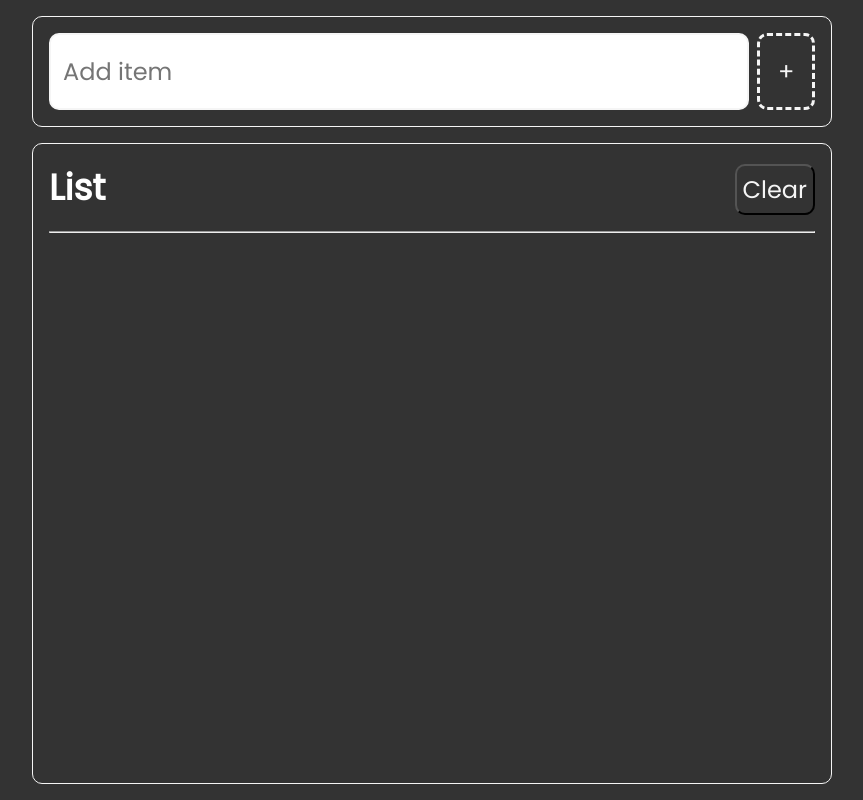
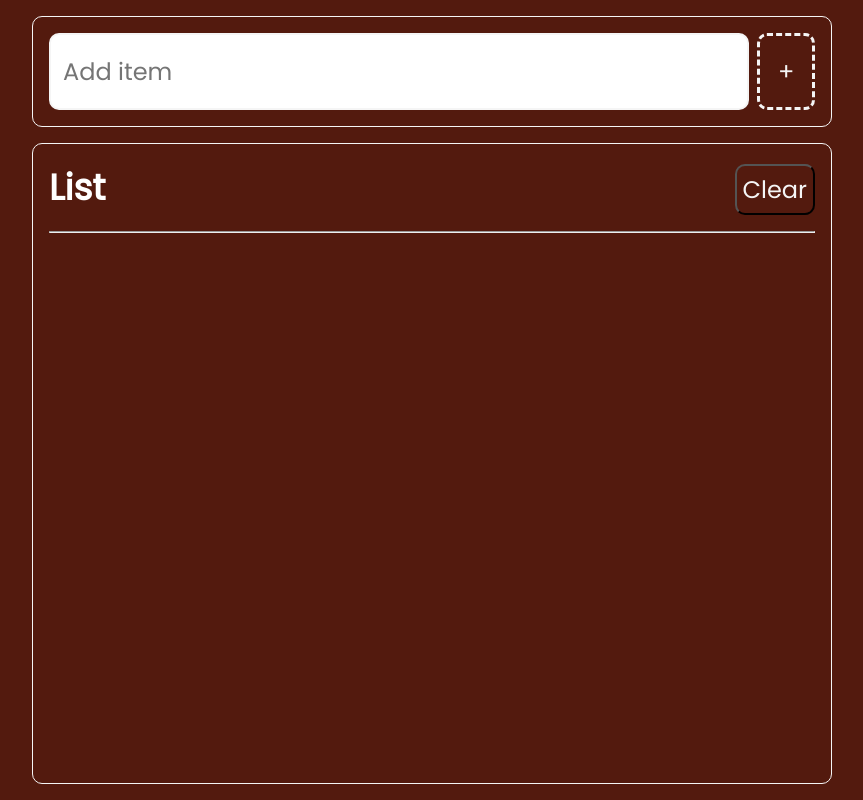
Before and after one commit to sudeepgtm777/To-Do-List, a website built with Vite: page index.html in a window 1280 px wide. Shown: the whole page, without its empty margins (208-1071 px from the left). Built offline with nearby package versions, Linux system fonts and the light colour scheme.

Commit message:
git status

```diff
--- a/src/css/style.css
+++ b/src/css/style.css
@@ -22,7 +22,7 @@ html {
 
 body {
   min-height: 100vh;
-  background-color: #333;
+  background-color: #531a0e;
   color: #fff;
   padding: 1rem;
   display: flex;
```
